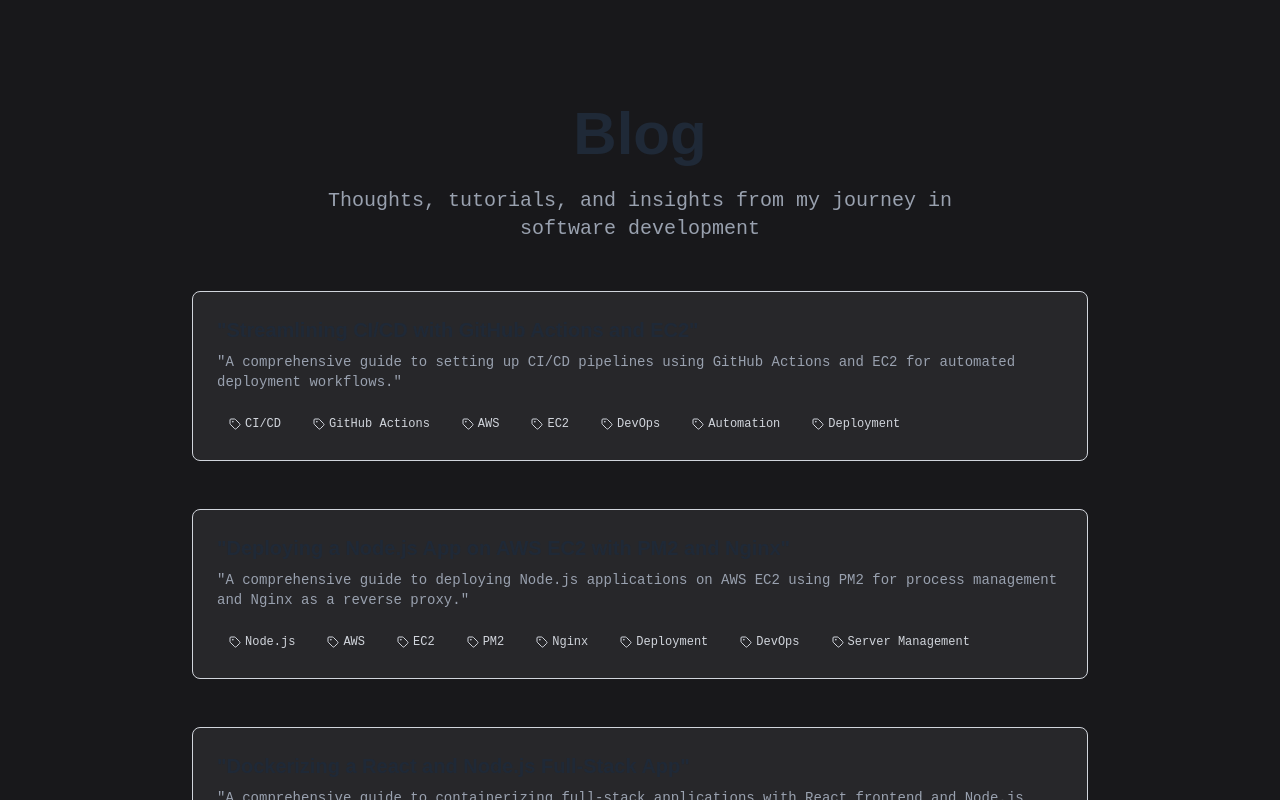
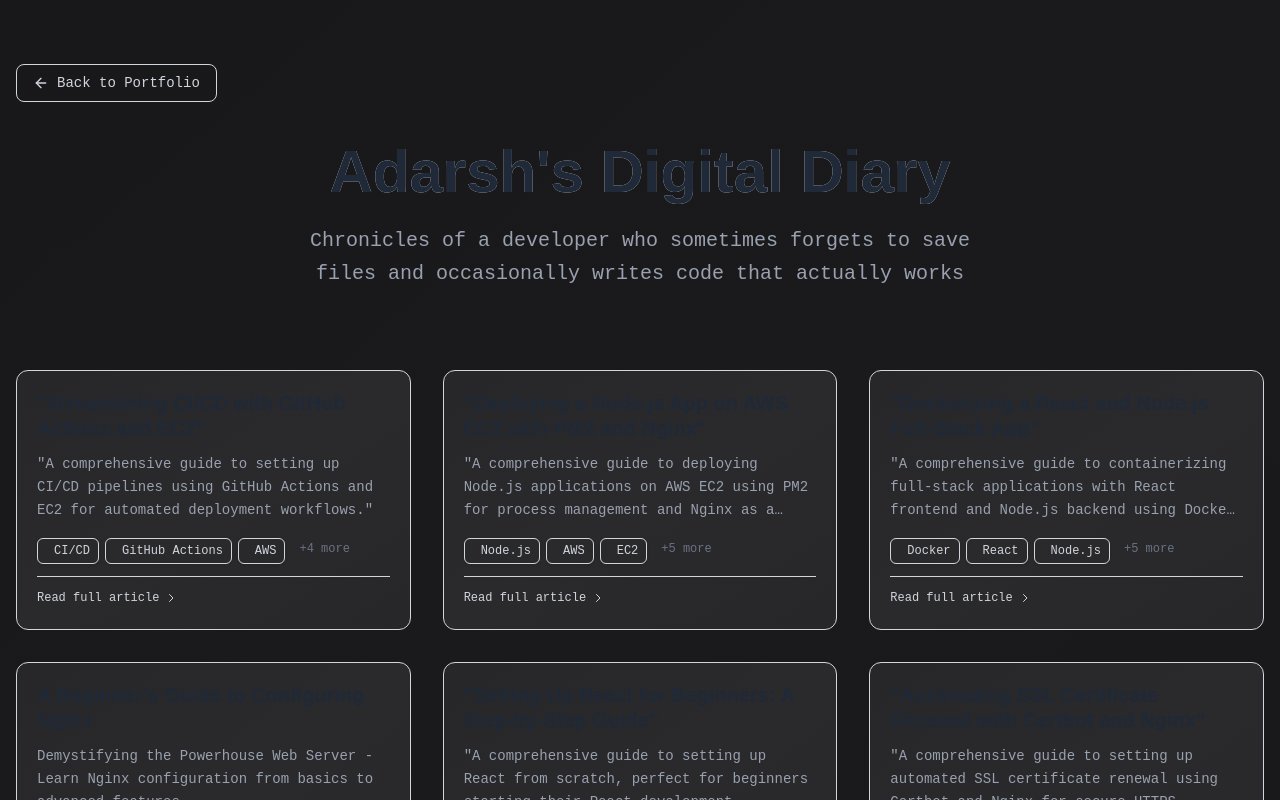
Before and after one commit to kavyantrics/adarsh-portfolio, a Next.js app: page /blog in a window 1280 px wide. Shown: the top 800 px of the page. Built offline with nearby package versions, Linux system fonts and the light colour scheme.

Commit message:
Optimize blog layout and add cheeky personality: Convert blog to 3-column grid layout, make design more compact, add back navigation buttons, and replace boring 'Blog' title with 'Adarsh's Digital Diary' for more engaging user experience

```diff
--- a/src/app/blog/[slug]/page.tsx
+++ b/src/app/blog/[slug]/page.tsx
@@ -2,6 +2,8 @@ import fs from 'fs';
 import path from 'path';
 import { notFound } from 'next/navigation';
 import Image from 'next/image';
+import Link from 'next/link';
+import { ArrowLeft } from 'lucide-react';
 
 // Simple function to convert basic Markdown/MDX to HTML
 function markdownToHtml(content: string): string {
@@ -118,6 +120,17 @@ export default async function PostPage({ params }: PostPageProps) {
     <div className="min-h-screen bg-[#18181b] font-mono text-gray-300">
       <article className="container mx-auto px-4 py-16 sm:py-20 md:py-24">
         <div className="max-w-3xl mx-auto">
+          {/* Back Button */}
+          <div className="mb-8">
+            <Link
+              href="/blog"
+              className="inline-flex items-center gap-2 px-4 py-2 text-accent hover:text-accent/80 transition-colors duration-200 font-medium text-sm border border-accent/20 hover:border-accent/40 rounded-lg hover:bg-accent/5"
+            >
+              <ArrowLeft size={16} />
+              Back to Blog
+            </Link>
+          </div>
+
           <header className="mb-10 md:mb-12">
             <h1 className="text-3xl sm:text-4xl md:text-5xl font-bold text-gray-100 mb-4 leading-tight">
               {post.title}
--- a/src/app/blog/page.tsx
+++ b/src/app/blog/page.tsx
@@ -2,6 +2,8 @@ import fs from 'fs';
 import path from 'path';
 import { compareDesc } from 'date-fns';
 import BlogCard from '@/components/BlogCard';
+import Link from 'next/link';
+import { ArrowLeft } from 'lucide-react';
 
 interface BlogPost {
   title: string;
@@ -63,31 +65,81 @@ export default function BlogPage() {
   const posts = getBlogPosts();
 
   return (
-    <div className="min-h-screen bg-[#18181b] font-mono text-gray-300">
-      <div className="container mx-auto px-4 py-16 sm:py-20 md:py-24">
-        <div className="max-w-4xl mx-auto">
+    <div className="min-h-screen bg-gradient-to-br from-[#18181b] via-[#1a1a1d] to-[#18181b] font-mono text-gray-300">
+      <div className="container mx-auto px-4 py-8 sm:py-12 md:py-16">
+        {/* Back Button - Top Left Corner */}
+        <div className="mb-8">
+          <Link
+            href="/"
+            className="inline-flex items-center gap-2 px-4 py-2 text-accent hover:text-accent/80 transition-colors duration-200 font-medium text-sm border border-accent/20 hover:border-accent/40 rounded-lg hover:bg-accent/5"
+          >
+            <ArrowLeft size={16} />
+            Back to Portfolio
+          </Link>
+        </div>
+
+        <div className="max-w-7xl mx-auto">
+          {/* Compact Header */}
           <header className="mb-10 md:mb-12 text-center">
-            <h1 className="text-4xl sm:text-5xl md:text-6xl font-bold text-gray-100 mb-4 leading-tight">
-              Blog
+            <div className="relative">
+              {/* Background accent */}
+              <div className="absolute inset-0 bg-gradient-to-r from-accent/5 via-accent/10 to-accent/5 rounded-3xl blur-3xl"></div>
+
+              <h1 className="relative text-4xl sm:text-5xl md:text-6xl font-bold text-gray-100 mb-4 leading-tight bg-gradient-to-r from-gray-100 via-accent to-gray-100 bg-clip-text text-transparent">
+                Adarsh&apos;s Digital Diary
               </h1>
-            <p className="text-xl text-gray-400 max-w-2xl mx-auto">
-              Thoughts, tutorials, and insights from my journey in software development
+              <p className="relative text-lg md:text-xl text-gray-400 max-w-2xl mx-auto leading-relaxed">
+                Chronicles of a developer who sometimes forgets to save files and occasionally writes code that actually works
               </p>
+
+              {/* Decorative elements */}
+              <div className="flex justify-center mt-6 space-x-2">
+                <div className="w-2 h-2 bg-accent rounded-full animate-pulse"></div>
+                <div className="w-2 h-2 bg-accent/60 rounded-full animate-pulse delay-100"></div>
+                <div className="w-2 h-2 bg-accent/40 rounded-full animate-pulse delay-200"></div>
+              </div>
+            </div>
           </header>
 
-          <div className="grid gap-10 md:gap-12">
-            {posts.map((post) => (
+          {/* Blog Posts Grid - 3 cards per row with tighter spacing */}
+          <div className="grid grid-cols-1 md:grid-cols-2 lg:grid-cols-3 gap-6 md:gap-8">
+            {posts.map((post, index) => (
+              <div
+                key={post.slug}
+                className="animate-fade-in-up"
+                style={{
+                  animationDelay: `${index * 100}ms`,
+                  animationFillMode: 'both'
+                }}
+              >
                 <BlogCard
-                key={post.slug}
                   title={post.title}
                   description={post.description}
-                date={post.date}
                   tags={post.tags}
                   slug={post.slug}
-                image={post.image}
                 />
+              </div>
             ))}
           </div>
+
+          {/* Compact Footer Section */}
+          {posts.length > 0 && (
+            <div
+              className="mt-12 text-center animate-fade-in-up"
+              style={{
+                animationDelay: '500ms',
+                animationFillMode: 'both'
+              }}
+            >
+              <div className="inline-flex items-center gap-3 px-6 py-3 bg-accent/5 border border-accent/20 rounded-full">
+                <div className="w-2 h-2 bg-accent rounded-full animate-pulse"></div>
+                <span className="text-accent/80 text-sm font-medium">
+                  {posts.length} {posts.length === 1 ? 'article' : 'articles'} and counting...
+                </span>
+                <div className="w-2 h-2 bg-accent rounded-full animate-pulse"></div>
+              </div>
+            </div>
+          )}
         </div>
       </div>
     </div>
--- a/src/components/BlogCard.tsx
+++ b/src/components/BlogCard.tsx
@@ -2,47 +2,86 @@
 
 import { motion } from 'framer-motion';
 import Link from 'next/link';
-import { Tag } from 'lucide-react';
 
 interface BlogCardProps {
   title: string;
   description: string;
-  date: string;
   tags: string[];
   slug: string;
-  image?: string;
 }
 
-const BlogCard = ({ title, description, date, tags, slug, image }: BlogCardProps) => {
+const BlogCard = ({ title, description, tags, slug }: BlogCardProps) => {
   return (
     <motion.article
       initial={{ opacity: 0, y: 20 }}
       animate={{ opacity: 1, y: 0 }}
       viewport={{ once: true }}
       transition={{ duration: 0.4 }}
-      className="group bg-[#27272a] border border-accent rounded-lg overflow-hidden shadow-neon flex flex-col h-full font-mono transition-all duration-300 hover:border-accent/70 hover:shadow-neon-md"
+      whileHover={{ y: -4, scale: 1.01 }}
+      className="group relative bg-gradient-to-br from-[#27272a] via-[#2a2a2d] to-[#27272a] border border-accent/20 rounded-xl overflow-hidden shadow-neon-sm hover:shadow-neon-md transition-all duration-300 hover:border-accent/40 backdrop-blur-sm h-full flex flex-col"
     >
-      <div className="p-6 flex flex-col flex-grow">
-        <Link href={`/blog/${slug}`} className="block mb-2">
-          <h2 className="text-xl font-semibold text-gray-100 group-hover:text-accent transition-colors line-clamp-2">
+      {/* Background accent glow */}
+      <div className="absolute inset-0 bg-gradient-to-r from-accent/5 via-accent/10 to-accent/5 opacity-0 group-hover:opacity-100 transition-opacity duration-300 rounded-xl"></div>
+
+      {/* Top accent line */}
+      <div className="absolute top-0 left-0 right-0 h-0.5 bg-gradient-to-r from-accent via-accent/60 to-transparent opacity-0 group-hover:opacity-100 transition-opacity duration-300"></div>
+
+      <div className="relative z-10 p-5 flex flex-col h-full">
+        {/* Title Section */}
+        <Link href={`/blog/${slug}`} className="block mb-3 group-hover:transform group-hover:translate-x-1 transition-transform duration-300">
+          <h2 className="text-lg md:text-xl font-bold text-gray-100 group-hover:text-accent transition-colors duration-300 leading-tight line-clamp-2">
             {title}
           </h2>
         </Link>
 
-        <p className="text-gray-400 text-sm mb-5 flex-grow line-clamp-3">
+        {/* Description */}
+        <p className="text-gray-400 text-sm mb-4 flex-grow leading-relaxed line-clamp-3 group-hover:text-gray-300 transition-colors duration-300">
           {description}
         </p>
 
-        <div className="flex flex-wrap gap-2 mt-auto">
-          {tags.map((tag) => (
-            <Link
-              key={tag}
-              href={`/blog/tags/${tag}`}
-              className="inline-flex items-center gap-1 text-xs px-3 py-1 rounded-full bg-accent/10 text-accent hover:bg-accent/20 transition-colors font-medium"
+        {/* Tags Section */}
+        <div className="mt-auto mb-3">
+          <div className="flex flex-wrap gap-1.5">
+            {tags.slice(0, 3).map((tag, index) => (
+              <motion.div
+                key={tag}
+                initial={{ opacity: 0, scale: 0.8 }}
+                animate={{ opacity: 1, scale: 1 }}
+                transition={{ delay: index * 0.1, duration: 0.3 }}
+              >
+                <Link
+                  href={`/blog/tags/${tag}`}
+                  className="inline-flex items-center gap-1 px-2 py-1 rounded-md bg-accent/10 text-accent hover:bg-accent hover:text-gray-600 transition-all duration-300 font-medium text-xs border border-accent/20 hover:border-accent/50 hover:scale-105 shadow-sm hover:shadow-neon-sm"
+                >
+                  <div className="w-1 h-1 bg-accent rounded-full group-hover:bg-gray-600 transition-colors duration-300"></div>
+                  {tag}
+                </Link>
+              </motion.div>
+            ))}
+            {tags.length > 3 && (
+              <span className="text-xs text-gray-500 px-2 py-1">
+                +{tags.length - 3} more
+              </span>
+            )}
+          </div>
+        </div>
+
+        {/* Read More Indicator */}
+        <div className="mt-auto pt-2 border-t border-accent/10">
+          <Link
+            href={`/blog/${slug}`}
+            className="inline-flex items-center gap-1.5 text-accent hover:text-accent/80 transition-colors duration-300 font-medium text-xs group-hover:gap-2 transition-all"
+          >
+            <span>Read full article</span>
+            <svg
+              className="w-3 h-3 transform group-hover:translate-x-1 transition-transform duration-300"
+              fill="none"
+              stroke="currentColor"
+              viewBox="0 0 24 24"
             >
-              <Tag size={12}/> {tag}
-            </Link>
-          ))}
+              <path strokeLinecap="round" strokeLinejoin="round" strokeWidth={2} d="M9 5l7 7-7 7" />
+            </svg>
+          </Link>
         </div>
       </div>
     </motion.article>
```
Lines whose indentation alone changed are shown as unchanged.
